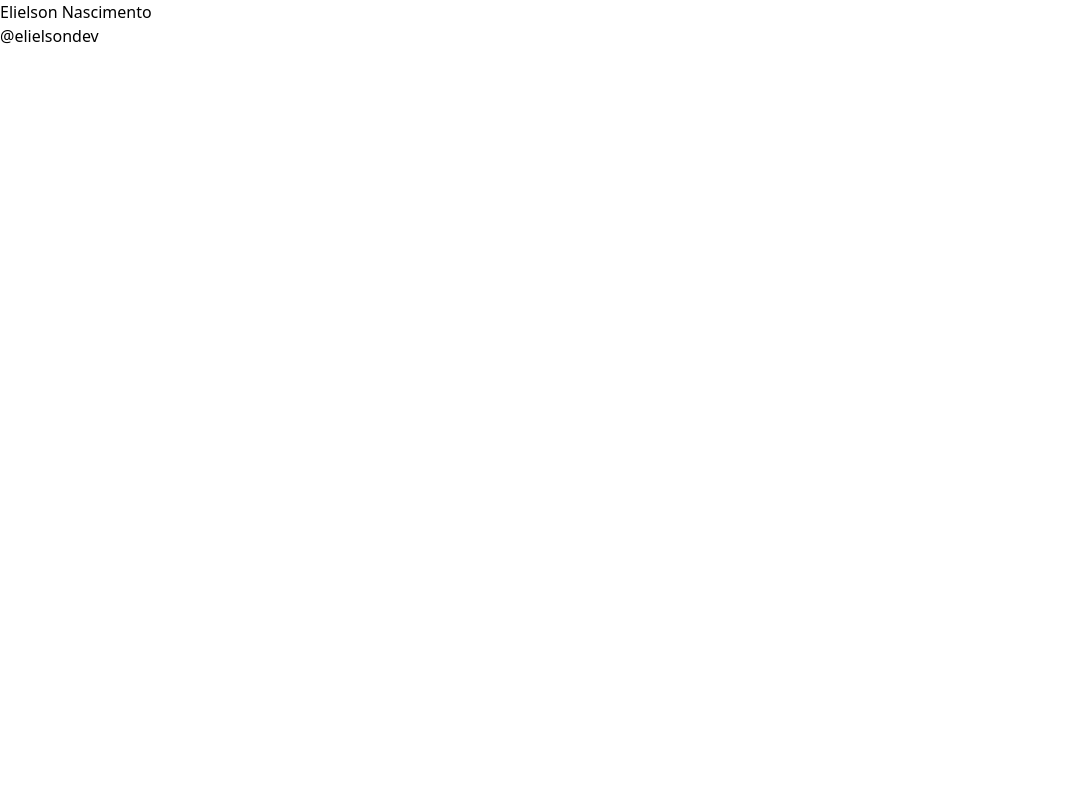
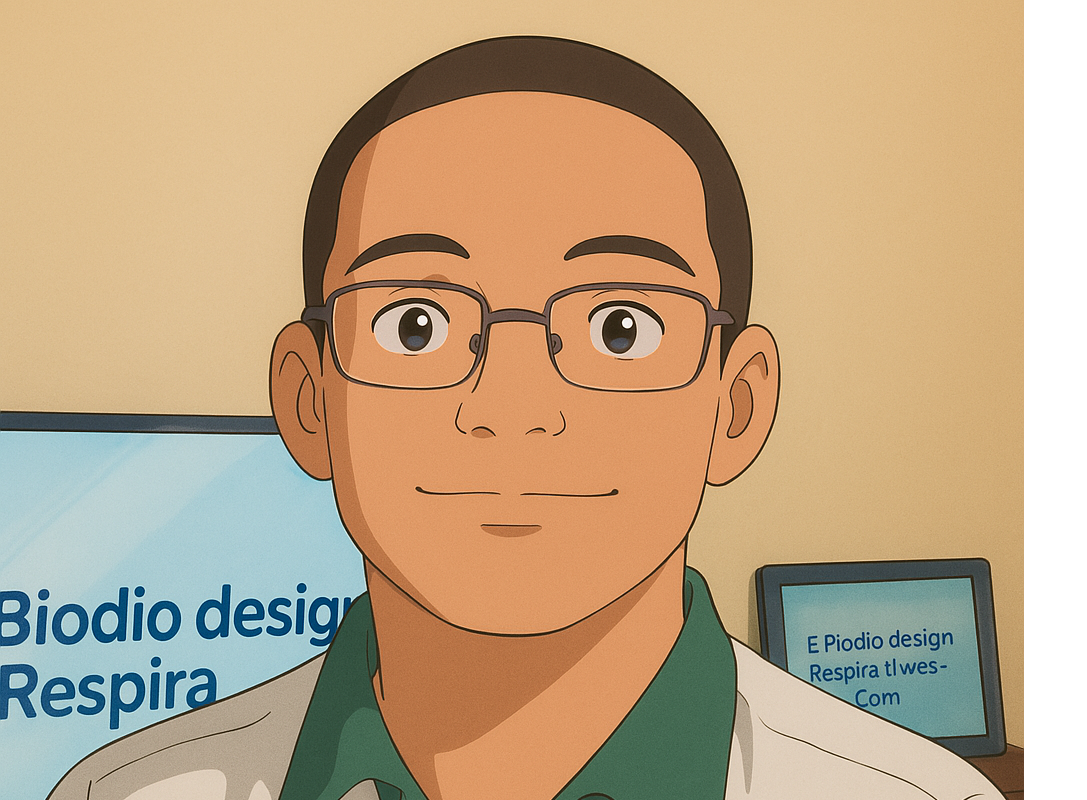
Before and after one commit to elielsondev/linktree_elielson, a React (Vite) app: page / in a window 1280 px wide. Shown: the top 800 px of the page, without its empty margins (0-1087 px from the left). Built offline with nearby package versions, Linux system fonts and the light colour scheme.

Commit message:
feat - add image profile

```diff
--- a/src/components/Profile.jsx
+++ b/src/components/Profile.jsx
@@ -1,8 +1,11 @@
+import Avatar_Elielson from "../assets/Avatar_Elielson.png";
+
 export default function Profile() {
   return (
-    <main className="justify-center flex-wrap">
+    <main className="justify-center flex-wrap content-center flex flex-col items-center">
+      <img src={Avatar_Elielson} alt="" className="w-24 h-24 rounded-full" />
       <h1 className="text-3xl font-bold">Elielson Nascimento</h1>
-        <a className="mt-4">@elielsondev</a>
+      <a className="mt-1">@elielsondev</a>
     </main>
   );
 }
```
Also changed, not shown: src/assets/Avatar_Elielson.png (added).
